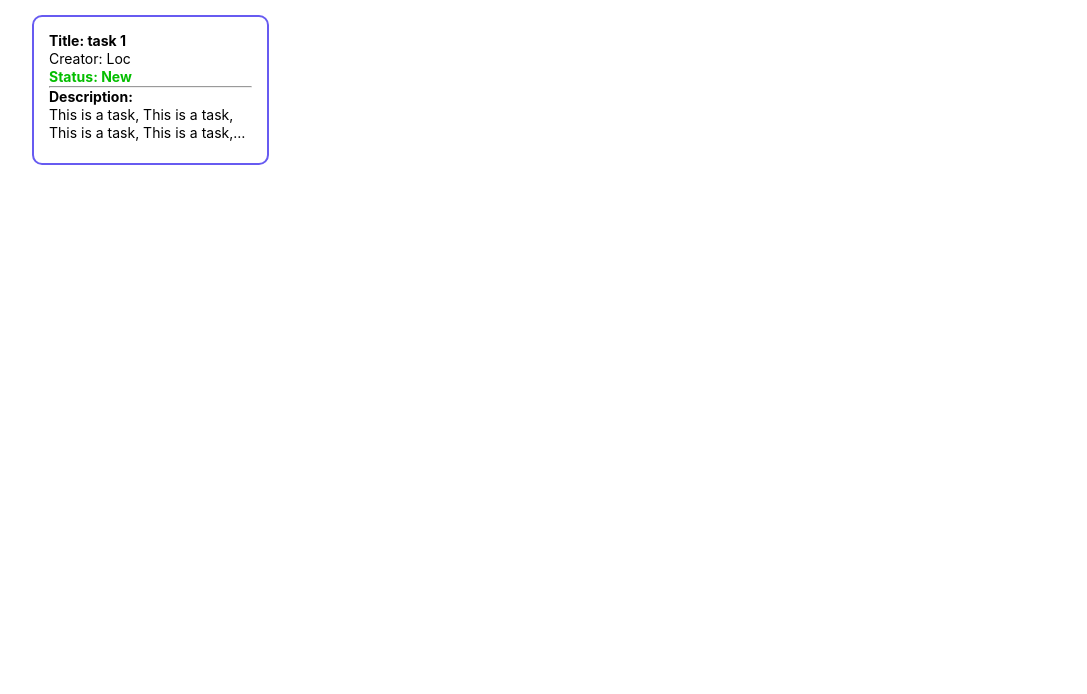
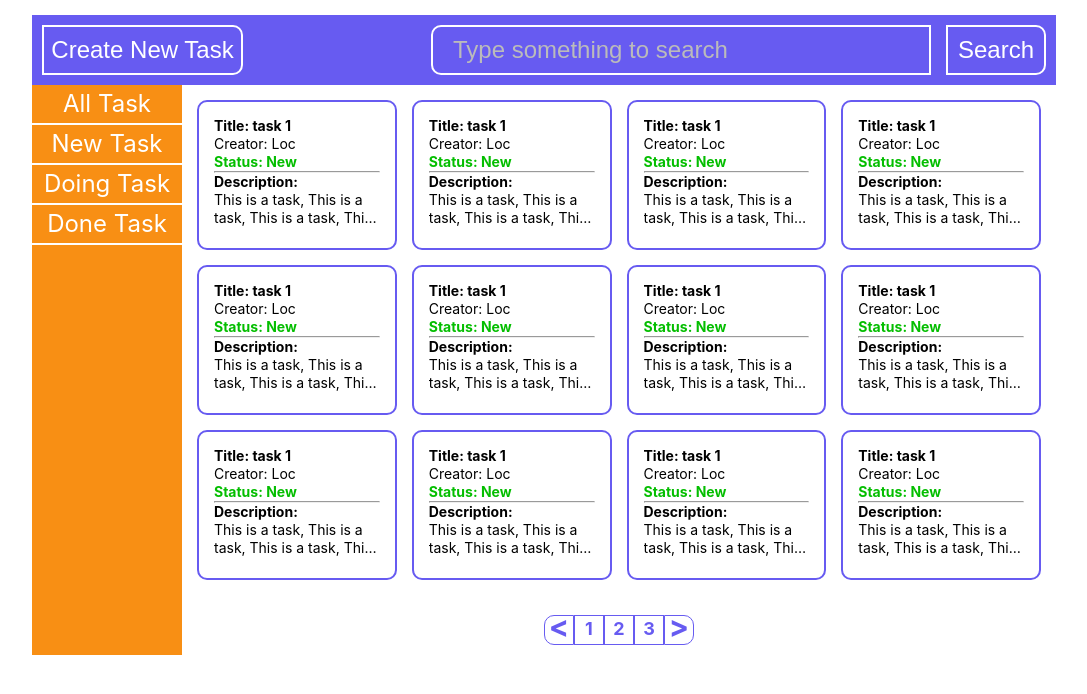
Before and after one commit to 05August/todoapp, a React (Create React App) app: page / in a window 1280 px wide. Shown: the top 694 px of the page, without its empty margins (96-1183 px from the left). Built offline with nearby package versions, Linux system fonts and the light colour scheme; the HTML template or start-up script is replaced by a standard one.

Commit message:
pratice 3

```diff
--- a/src/App.js
+++ b/src/App.js
@@ -1,13 +1,17 @@
-import TodoItem from './component/TodoItem.jsx';
-import Header from './component/Header.jsx';
+import Header from './layout/Header.jsx';
+import Sidebar from './layout/Sidebar.jsx';
+import Body from './layout/Body'
+import Footer from './layout/Footer.jsx';
 import './App.css';
 import './styles/style.css';
 
 function App() {
   return (
     <div className="layout">
-      <TodoItem/>
-      {/* <Header/> */}
+      <Header/>
+      <Sidebar/>
+      <Body/>
+      <Footer/>
     </div>
   );
 }
--- a/src/component/Header.jsx
+++ /dev/null
@@ -1,14 +0,0 @@
-
-const Header=()=>{
-  return <div className="header">
-    <div className="new-task">
-      <div className="btn-new-task">Create New Task</div>
-    </div>
-    <div className="search-task">
-      <input type="text" placeholder="Type something to search" name="searchInput" id="search-input"/>
-      <label for="searchInput">Search</label>
-    </div>
-  </div>
-}
-
-export default Header;
--- /dev/null
+++ b/src/layout/Body.jsx
@@ -0,0 +1,20 @@
+import TodoItem from "../component/TodoItem";
+
+const Body= () => {
+  return <div className="containerBody">
+    <TodoItem/>
+    <TodoItem/>
+    <TodoItem/>
+    <TodoItem/>
+    <TodoItem/>
+    <TodoItem/>
+    <TodoItem/>
+    <TodoItem/>
+    <TodoItem/>
+    <TodoItem/>
+    <TodoItem/>
+    <TodoItem/>
+  </div>
+}
+
+export default Body;
--- /dev/null
+++ b/src/layout/Footer.jsx
@@ -0,0 +1,21 @@
+const Footer = () => {
+  return <div className="containerFooter">
+    <div className="containerFooter__page">
+      {'<'}
+    </div>
+    <div className="containerFooter__page">
+      1
+    </div>
+    <div className="containerFooter__page">
+      2
+    </div>
+    <div className="containerFooter__page">
+      3
+    </div>
+    <div className="containerFooter__page">
+      {'>'}
+    </div>
+  </div>
+}
+
+export default Footer;
--- /dev/null
+++ b/src/layout/Header.jsx
@@ -0,0 +1,14 @@
+
+const Header=()=>{
+  return <div className="containerHeader">
+    <div className="containerHeader__left">
+      <button>Create New Task</button>
+    </div>
+    <div className="containerHeader__right">
+      <input type="text" placeholder="Type something to search"/>
+      <button>Search</button>
+    </div>
+  </div>
+}
+
+export default Header;
--- /dev/null
+++ b/src/layout/Sidebar.jsx
@@ -0,0 +1,18 @@
+const Sidebar = () => {
+  return <div className="containerSidebar">
+    <div className="containerSidebar__item">
+      <p>All Task</p>
+    </div>
+    <div className="containerSidebar__item">
+      <p>New Task</p>
+    </div>
+    <div className="containerSidebar__item">
+      <p>Doing Task</p>
+    </div>
+    <div className="containerSidebar__item">
+      <p>Done Task</p>
+    </div>
+  </div>
+}
+
+export default Sidebar;
--- /dev/null
+++ b/src/styles/body.css
@@ -0,0 +1,11 @@
+.containerBody{
+  margin-left: 150px;
+  max-height: 570px;
+  display: flex;
+  flex-wrap: wrap;
+}
+
+.containerBody > div {
+  margin-left: 15px;
+  margin-top: 15px;
+}
--- /dev/null
+++ b/src/styles/footer.css
@@ -0,0 +1,37 @@
+.containerFooter {
+  width: calc(100% - 150px);
+  height: 100px;
+  margin-left: 150px;
+  display: flex;
+  justify-content: center;
+  align-items: center;
+  border-radius: 10px;
+}
+
+.containerFooter__page {
+  width: 30px;
+  height: 30px;
+  display: flex;
+  justify-content: center;
+  align-items: center;
+  font-weight: bold;
+  font-size: 18px;
+  color: var(--primary);
+  border: 1px solid var(--primary);
+  border-collapse: collapse;
+  padding-bottom: 3px;
+}
+
+.containerFooter__page:first-child {
+  border-radius: 10px 0px 0px 10px;
+}
+
+.containerFooter__page:last-child {
+  border-radius: 0px 10px 10px 0px;
+}
+
+.containerFooter>div:first-child,
+.containerFooter>div:last-child {
+  font-size: 30px;
+  padding-bottom: 8px;
+}
--- a/src/styles/header.css
+++ b/src/styles/header.css
@@ -1,64 +1,45 @@
-.header {
+.containerHeader {
   width: 100%;
   height: 70px;
-  padding: 0px 10px;
-  background-color: #675bf1;
+  padding: 10px;
   display: flex;
   justify-content: space-between;
-  align-items: center;
+  background-color: var(--primary);
 }
 
-.new-task {
-  width: 200px;
+.containerHeader__left>button {
+  width: 201px;
   height: 50px;
   border: 2px solid #FFFFFF;
   border-radius: 0px 10px 10px 0px;
+  background-color: transparent;
+  color: #FFFFFF;
+  font-size: 24px;
+  cursor: pointer;
 }
 
-.btn-new-task {
-  width: 168px;
-  font-family: 'Roboto';
-  font-style: normal;
-  font-weight: 400;
+.containerHeader__right>input {
+  width: 500px;
+  height: 50px;
+  background-color: transparent;
+  border: 2px solid #FFFFFF;
+  border-radius: 10px 0px 0px 10px;
   font-size: 24px;
-  line-height: 46px;
-  color: #FFFFFF;
-  margin: 0 auto;
+  margin-right: 15px;
+  padding-left: 20px;
 }
 
-.search-task{
-  display: flex;
+.containerHeader__right>input::placeholder {
+  color: #bbb;
 }
 
-.search-task>input {
-  width: 500px;
-  height: 50px;
-  background: rgba(103, 91, 241, 0.5);
-  border: 2px solid #FFFFFF;
-  border-radius: 10px 0px 0px 10px;
-  font-family: 'Roboto';
-  font-style: normal;
-  font-weight: 400;
-  font-size: 24px;
-  line-height: 28px;
-  color: #BBBBBB;
-  padding-left: 10px;
-}
-
-.search-task>label {
-
+.containerHeader__right>button {
   width: 100px;
   height: 50px;
-  background: #675BF1;
+  background: var(--primary);
   border: 2px solid #FFFFFF;
   border-radius: 0px 10px 10px 0px;
-  margin-left: 13px;
-  font-family: 'Roboto';
-  font-style: normal;
-  font-weight: 400;
   font-size: 24px;
-  line-height: 46px;
   color: #FFFFFF;
-  padding-left: 14px;
-
+  cursor: pointer;
 }
--- /dev/null
+++ b/src/styles/sidebar.css
@@ -0,0 +1,21 @@
+.containerSidebar {
+  width: 150px;
+  max-height: 570px;
+  height: calc(100vh - 70px);
+  background: #F88F14;
+  position: absolute;
+}
+
+.containerSidebar__item {
+  width: 100%;
+  height: 40px;
+  display: flex;
+  justify-content: center;
+  align-items: center;
+  border-bottom: 2px solid #FFFFFF;
+}
+
+.containerSidebar__item>p {
+  font-size: 24px;
+  color: #FFFFFF;
+}
--- a/src/styles/style.css
+++ b/src/styles/style.css
@@ -1,3 +1,6 @@
 @import url(./global.css);
 @import url(./header.css);
 @import url(./todoitem.css);
+@import url(./sidebar.css);
+@import url(./body.css);
+@import url(./footer.css);
```
Also changed, not shown: src/component/Sidebar.jsx (deleted).
